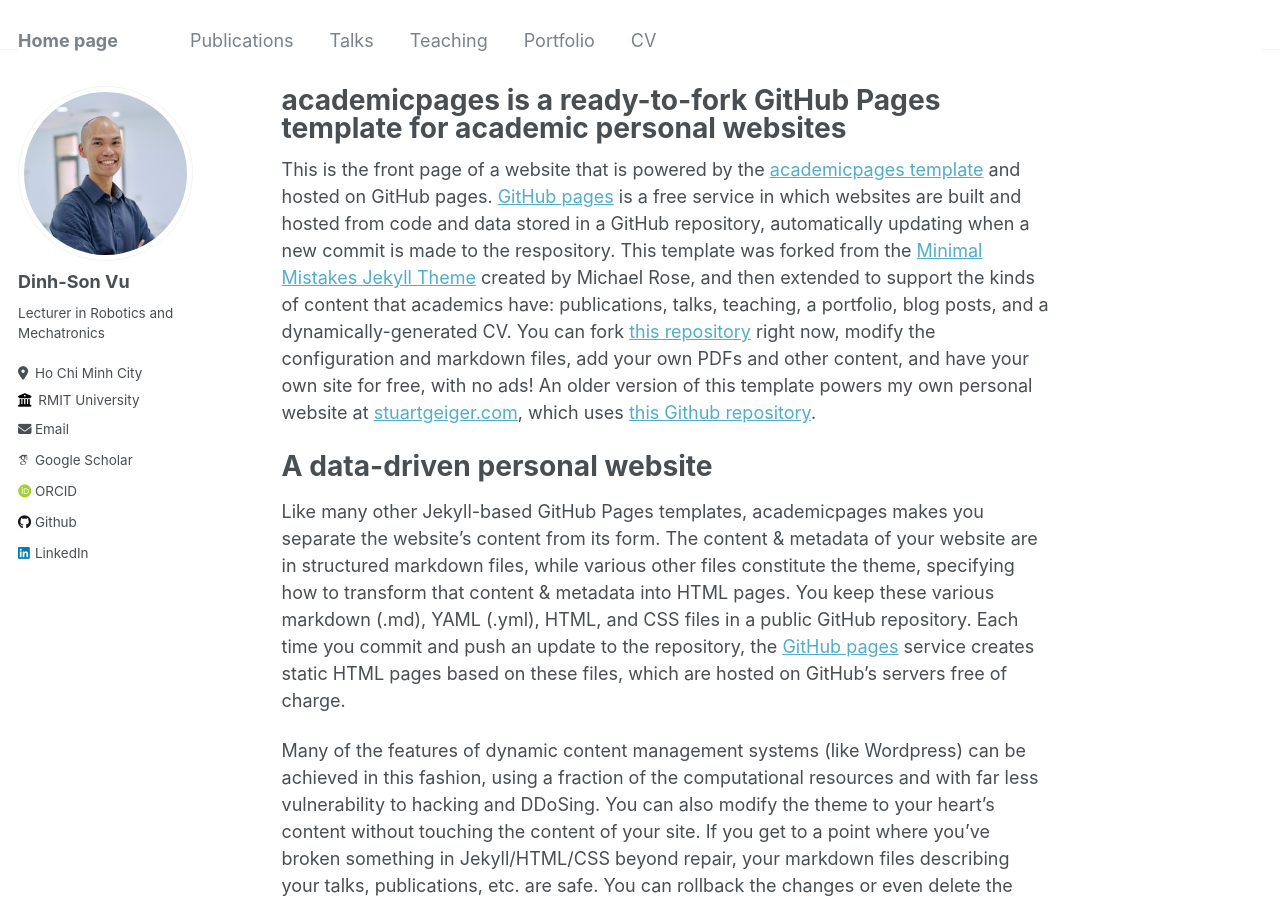
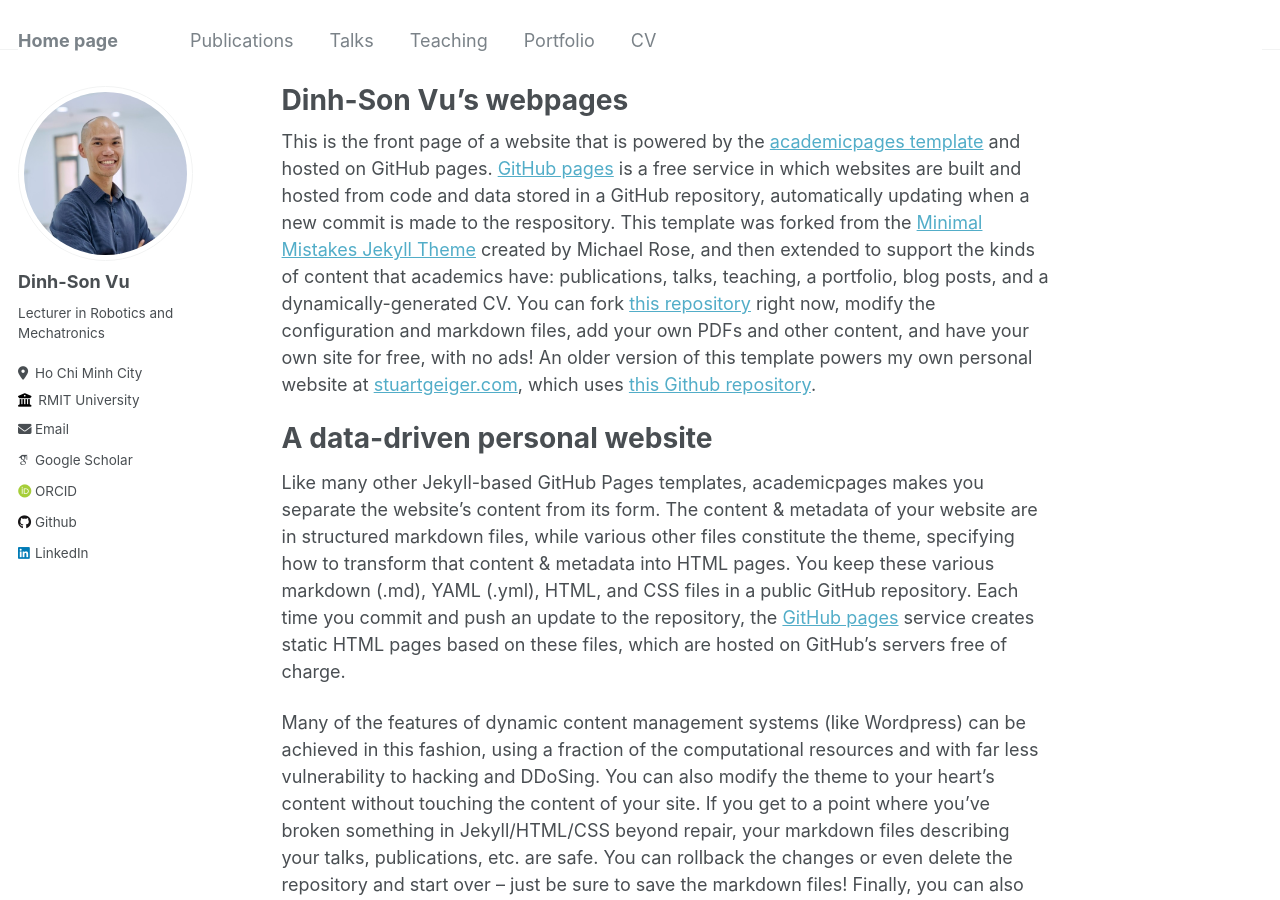
Before and after one commit to vudinhso/vudinhso.github.io, a Jekyll site: the page built from _pages/about.md, in a window 1280 px wide and 900 px high. Built offline with Jekyll 4.4.1, drawn with Linux system fonts in a browser that asks for light colours; some web fonts are replaced.

Commit message:
about.md change

```diff
--- a/_pages/about.md
+++ b/_pages/about.md
@@ -1,6 +1,6 @@
 ---
 permalink: /
-title: "academicpages is a ready-to-fork GitHub Pages template for academic personal websites"
+title: "Dinh-Son Vu's webpages"
 author_profile: true
 redirect_from:
   - /about/
```
